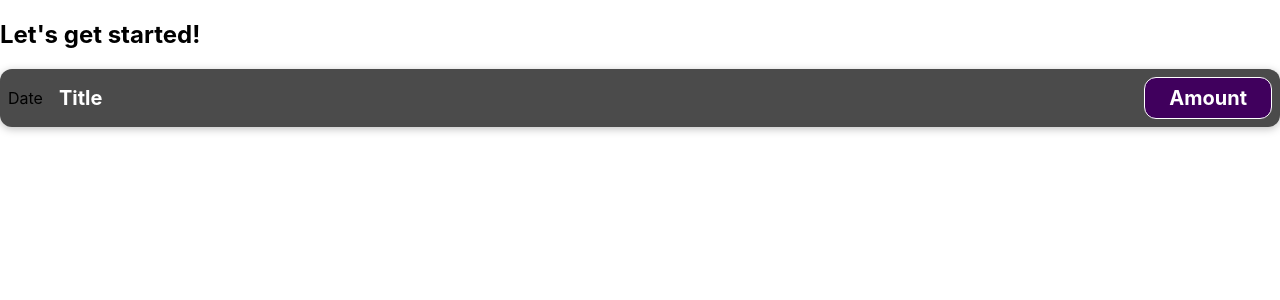
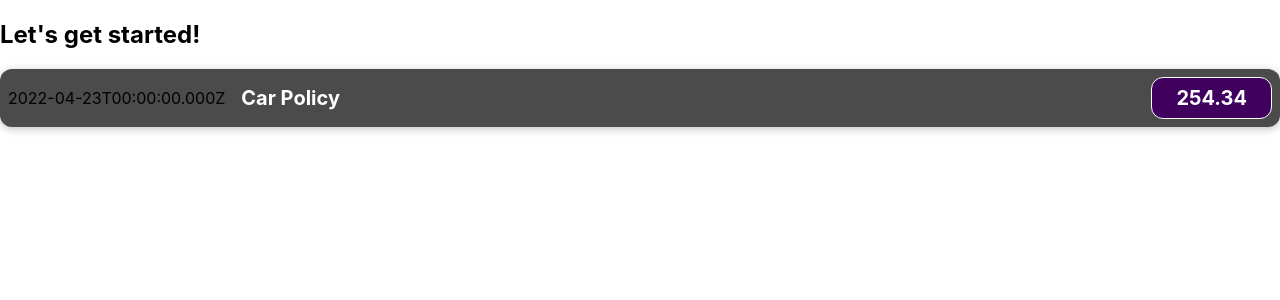
Before and after one commit to ptkhavare/react, a React (Create React App) app in the folder react-complete-guide/: page / in a window 1280 px wide. Shown: the top 300 px of the page. Built offline with nearby package versions, Linux system fonts and the light colour scheme.

Commit message:
Added dynamic data.

```diff
--- a/react-complete-guide/src/components/ExpenseItem.js
+++ b/react-complete-guide/src/components/ExpenseItem.js
@@ -2,13 +2,17 @@
 import "./ExpenseItem.css";
 
 function ExpenseItem() {
+  const expenseDate = new Date(2022,3,23);
+  const expenseTitle = "Car Policy";
+  const expenseAmt = 254.34;
+
   //only one root component allowed in jsx
   return (
     <div className="expense-item">
-      <div>Date</div>
+      <div>{expenseDate.toISOString()}</div>
       <div className="expense-item__description">
-        <h2>Title</h2>
-        <div className="expense-item__price">Amount</div>
+        <h2>{expenseTitle}</h2>
+        <div className="expense-item__price">{expenseAmt}</div>
       </div>
     </div>
   );
```
